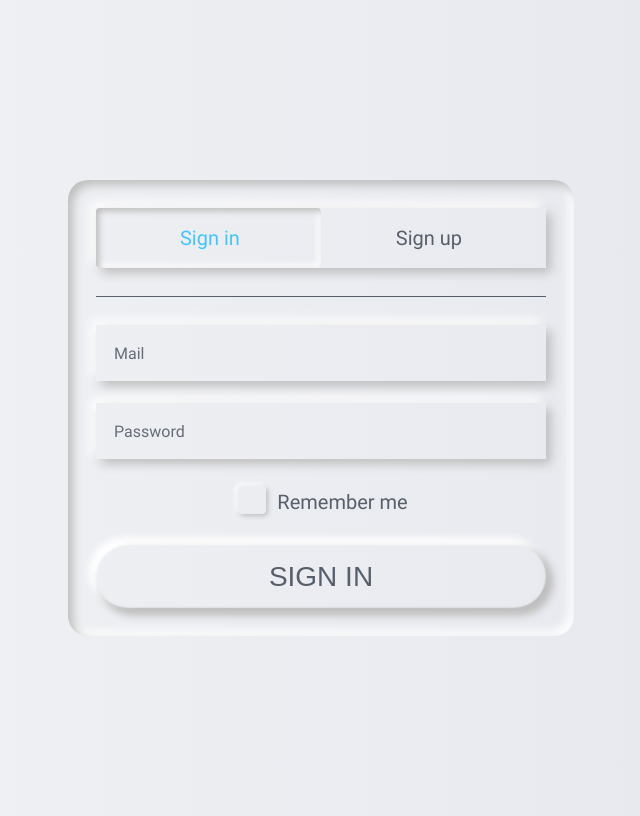
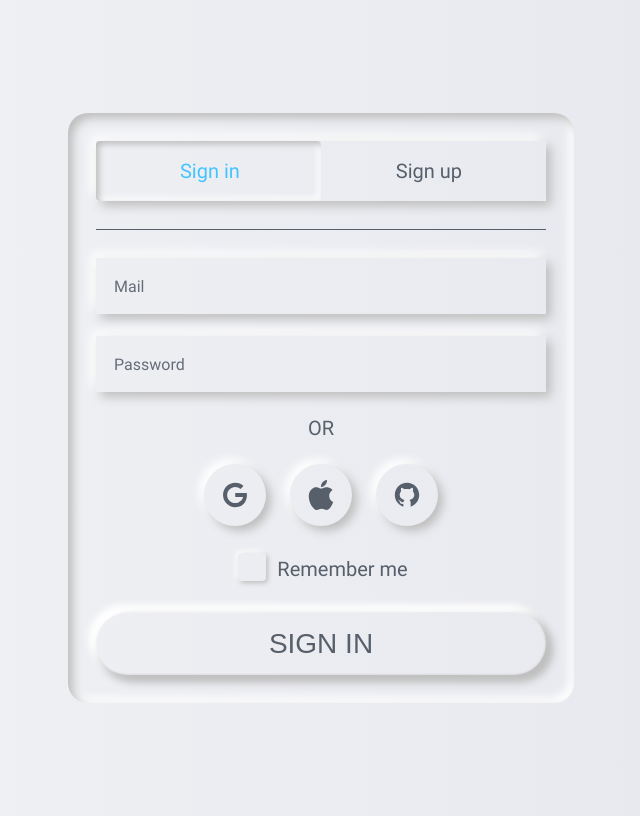
Before and after one commit to Alexander-Shulginov/Auth-form, a website built with webpack: page src/index.html in a window 1280 px wide. Shown: the whole page, without its empty margins (319-959 px from the left). Built offline with nearby package versions, Linux system fonts and the light colour scheme.

Commit message:
add icons

```diff
--- a/src/index.html
+++ b/src/index.html
@@ -3,7 +3,7 @@
     <head>
         <meta charset="UTF-8" />
         <meta name="viewport" content="width=device-width, initial-scale=1" />
-        <title>Welcom</title>
+        <title>Welcome</title>
     </head>
     <body class="wrapper">
         <div class="form">
@@ -35,6 +35,20 @@
                                 <img class="input__mask input__mask--white" src="./assets/icons/mask-white.svg" alt="Mask" />
                                 <img class="input__mask input__mask--black" src="./assets/icons/mask-black.svg" alt="Mask" />
                             </div> -->
+                        </div>
+                    </div>
+
+                    <div class="form__or">Or</div>
+
+                    <div class="form__services">
+                        <div class="service">
+                            <img class="service__icon" src="./assets/icons/google.svg" alt="Google logo" />
+                        </div>
+                        <div class="service">
+                            <img class="service__icon" src="./assets/icons/apple.svg" alt="Apple logo" />
+                        </div>
+                        <div class="service">
+                            <img class="service__icon" src="./assets/icons/github.svg" alt="Github logo" />
                         </div>
                     </div>
 
--- a/src/scss/components/form.scss
+++ b/src/scss/components/form.scss
@@ -108,4 +108,22 @@
     &__tab--active {
         display: block;
     }
+
+    &__or {
+        text-align: center;
+        font-size: $fz-medium;
+        color: $color-text;
+        text-transform: uppercase;
+
+        margin-bottom: 24px;
+    }
+
+    &__services {
+        display: flex;
+        align-items: center;
+        justify-content: center;
+        gap: 24px;
+
+        margin-bottom: 24px;
+    }
 }
--- /dev/null
+++ b/src/scss/components/services.scss
@@ -0,0 +1,16 @@
+.service {
+    width: 46px;
+    height: 46px;
+    border-radius: 50%;
+    box-shadow: $shadow-base;
+    cursor: pointer;
+    padding: 8px;
+
+    display: flex;
+    align-items: center;
+    justify-content: center;
+
+    &__icon {
+        width: 30px;
+    }
+}
--- a/src/scss/style.scss
+++ b/src/scss/style.scss
@@ -4,5 +4,6 @@
 
 @import './components/input';
 @import './components/form';
+@import './components/services';
 @import './components/submit';
 @import './components/checkbox';
--- a/src/ts/index.ts
+++ b/src/ts/index.ts
@@ -1,8 +1,8 @@
 import '../scss/style.scss';
 
-import tabsInit from './tabs';
-import togglePlaceholder from './TogglePlaceholder';
-import togglePasswordVisibility from './TogglePasswordVisibility';
+import tabsInit from './ui/tabs';
+import togglePlaceholder from './ui/TogglePlaceholder';
+import togglePasswordVisibility from './ui/TogglePasswordVisibility';
 
 tabsInit();
 togglePlaceholder();
```
Also changed, not shown: src/assets/icons/apple.svg (added), src/assets/icons/github.svg (added), src/assets/icons/google.svg (added), src/ts/ui/TogglePasswordVisibility.ts (renamed from src/ts/TogglePasswordVisibility.ts), src/ts/ui/TogglePlaceholder.ts (renamed from src/ts/TogglePlaceholder.ts), src/ts/ui/tabs.ts (renamed from src/ts/tabs.ts).
